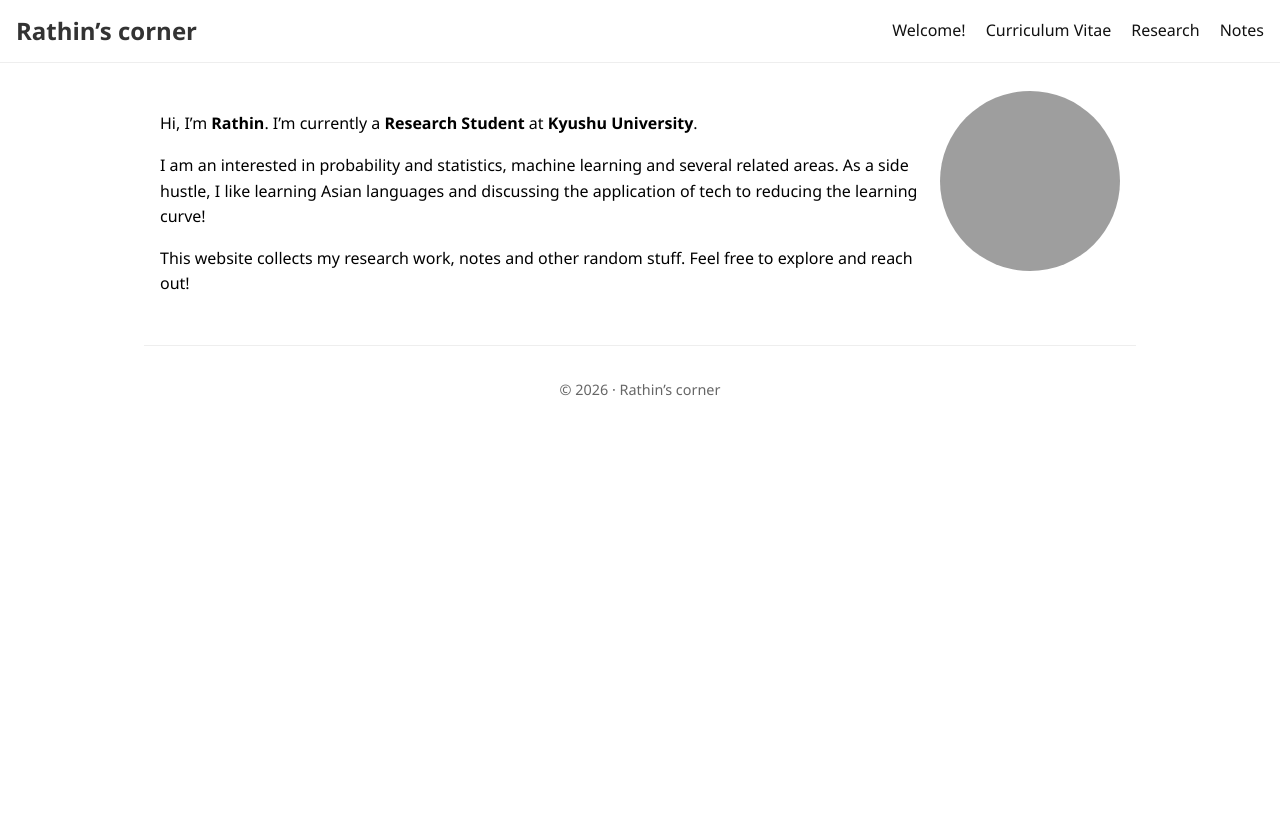
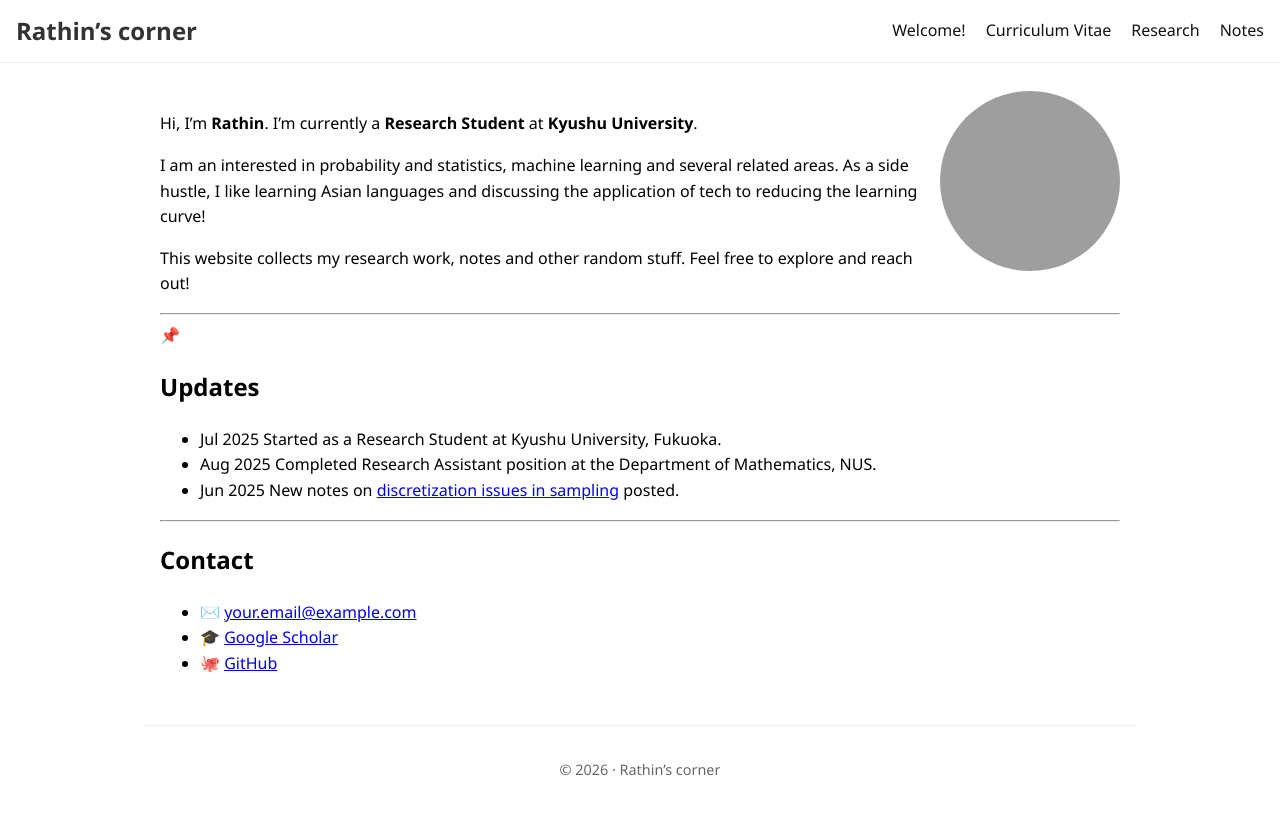
Before and after one commit to rnkarmakar/rnkarmakar.github.io, a Jekyll site: the page built from index.md, in a window 1280 px wide. Shown: the top 815 px of the page. Built offline with Jekyll 4.4.1, drawn with Linux system fonts in a browser that asks for light colours; grey boxes are pictures that could not be loaded.

Commit message:
Enhance index.md with noticeboard and contact sections
Added a noticeboard section with updates and a contact section.

```diff
--- a/index.md
+++ b/index.md
@@ -7,10 +7,51 @@ nav_order: 1
 <!-- Replace /assets/profile.jpg with the actual path/filename of your photo -->
 <img src="/assets/profile.png" alt="Rathindra Nath Karmakar" style="width:180px;height:180px;object-fit:cover;border-radius:50%;float:right;margin:0 0 1rem 1rem;transform:translateY(-20px)" />
 
-Hi, I’m **Rathin**. I’m currently a **Research Student** at **Kyushu University**.
+Hi, I'm **Rathin**. I'm currently a **Research Student** at **Kyushu University**.
 
 I am an interested in probability and statistics, machine learning and several related areas. As a side hustle, I like learning Asian languages and discussing the application of tech to reducing the learning curve!
 
 This website collects my research work, notes and other random stuff. Feel free to explore and reach out!
 
-<!--Looking for a quick way to test math ideas with GPT? Try the new [Math Problem Solver](/math-solver/) with stored API keys and Drive export. -->
+---
+
+<section class="noticeboard">
+  <div class="noticeboard__header">
+    <span class="noticeboard__pin" aria-hidden="true">📌</span>
+    <h2 class="noticeboard__title">Updates</h2>
+  </div>
+  <ul class="noticeboard__list">
+    <li class="noticeboard__item">
+      <span class="noticeboard__date">Jul 2025</span>
+      <span class="noticeboard__text">Started as a Research Student at Kyushu University, Fukuoka.</span>
+    </li>
+    <li class="noticeboard__item">
+      <span class="noticeboard__date">Aug 2025</span>
+      <span class="noticeboard__text">Completed Research Assistant position at the Department of Mathematics, NUS.</span>
+    </li>
+    <li class="noticeboard__item">
+      <span class="noticeboard__date">Jun 2025</span>
+      <span class="noticeboard__text">New notes on <a href="/notes/probability-statistics/">discretization issues in sampling</a> posted.</span>
+    </li>
+  </ul>
+</section>
+
+---
+
+<section class="contact-section">
+  <h2 class="contact-section__title">Contact</h2>
+  <ul class="contact-list">
+    <li class="contact-list__item">
+      <span class="contact-list__icon" aria-hidden="true">✉️</span>
+      <a href="mailto:your.email@example.com">your.email@example.com</a>
+    </li>
+    <li class="contact-list__item">
+      <span class="contact-list__icon" aria-hidden="true">🎓</span>
+      <a href="https://scholar.google.com/citations?user=YOURID" target="_blank" rel="noopener">Google Scholar</a>
+    </li>
+    <li class="contact-list__item">
+      <span class="contact-list__icon" aria-hidden="true">🐙</span>
+      <a href="https://github.com/rnkarmakar" target="_blank" rel="noopener">GitHub</a>
+    </li>
+  </ul>
+</section>
```
